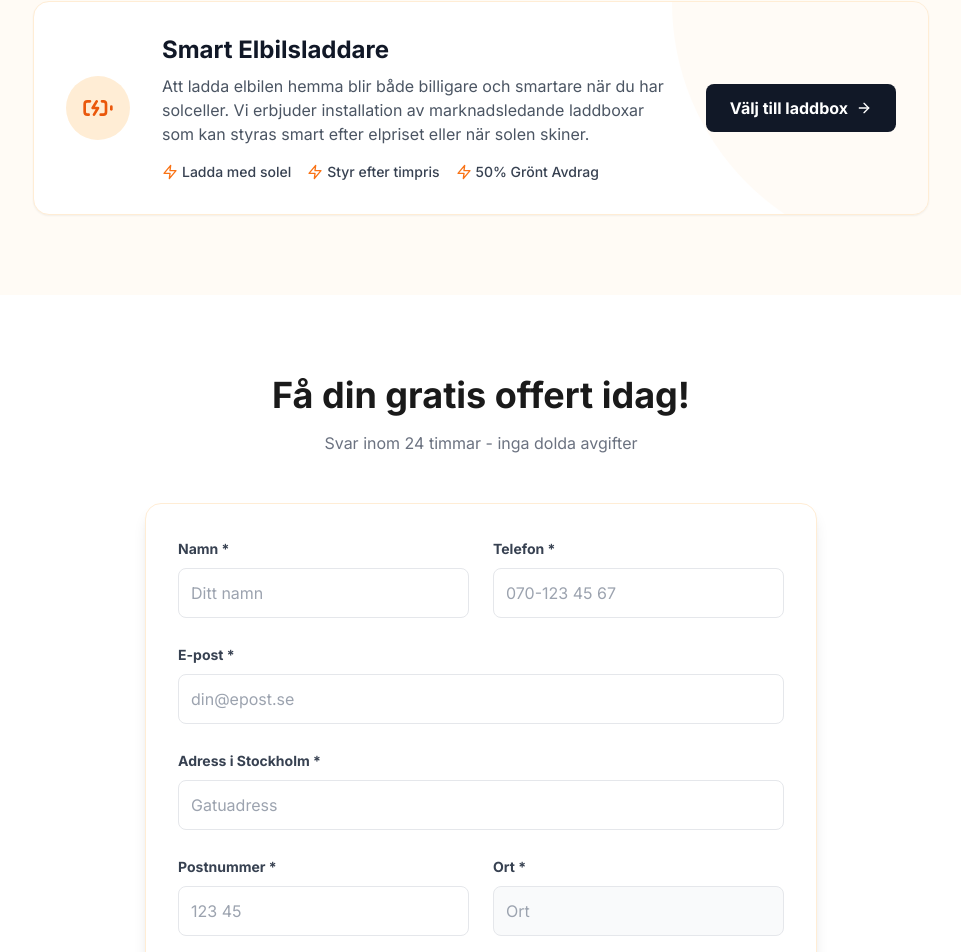
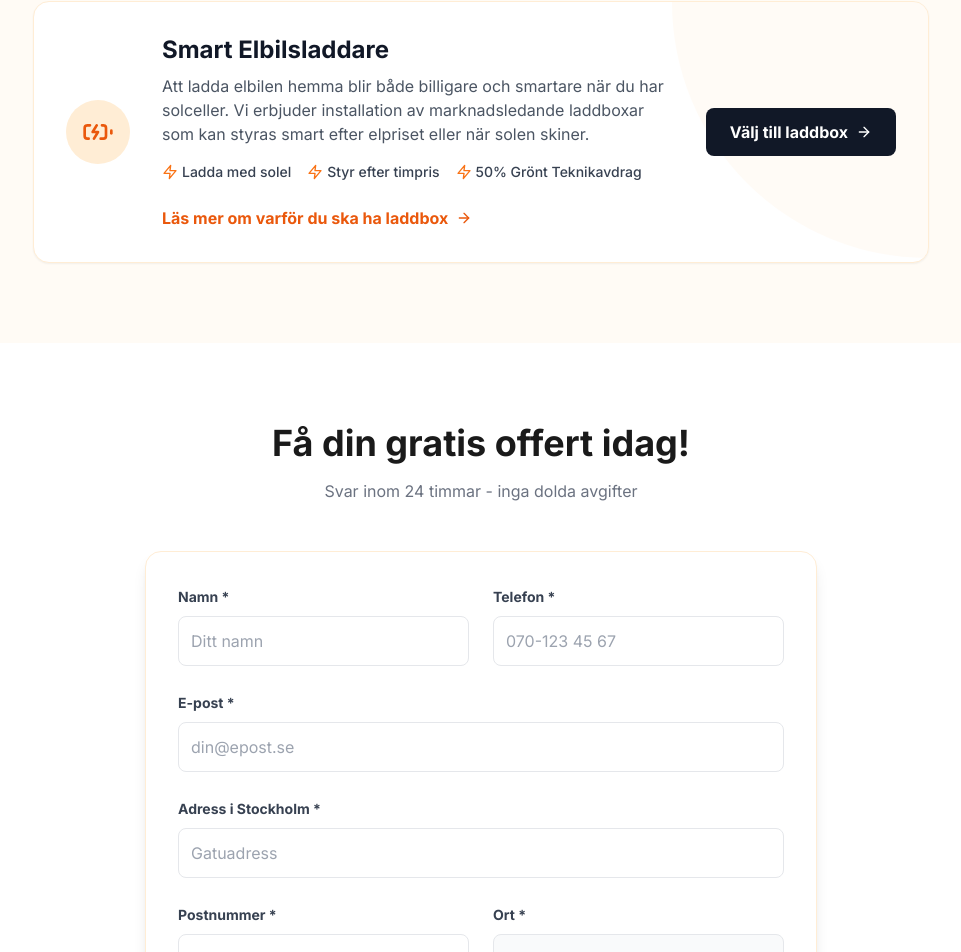
Before and after one commit to Takel-hub/ideal, a React (Vite) app: page /solceller/huddinge in a window 1280 px wide. Shown: the part 5210-6162 px from the top of the page, without its empty margins (159-1120 px from the left). Built offline with nearby package versions, Linux system fonts and the light colour scheme; no server answers.

Commit message:
feat(hero): Update copy based on Grok recommendations & add laddbox link

```diff
--- a/src/components/Hero.tsx
+++ b/src/components/Hero.tsx
@@ -24,15 +24,15 @@ export const Hero = ({ onOpenQuote, onOpenCalculator }: HeroProps) => {
 
                 {/* Headlines */}
                 <h1 className="text-5xl md:text-7xl font-bold text-text leading-tight mb-6">
-                    Släpp in solens kraft i <span>ditt hem!</span>
+                    Solceller, Batteri & Laddbox för <span>Villor i Stockholm</span>
                 </h1>
 
                 <div className="space-y-4 mb-10">
                     <p className="text-2xl md:text-3xl font-bold text-orange-600">
-                        Spara 10 000-30 000 kr/år <span className="text-gray-600 font-normal">med solenergi</span>
+                        Spara 15 000–35 000 kr per år
                     </p>
-                    <p className="text-gray-500 text-lg">
-                        Säkra ditt Gröna Teknikavdrag för 2026. Få upp till 50% skattereduktion direkt på fakturan.
+                    <p className="text-gray-500 text-lg max-w-2xl mx-auto">
+                        Snabb installation av ett lokalt team i Stockholmsområdet. Allt med Grönt Teknikavdrag.
                     </p>
                 </div>
 
--- a/src/components/Packages.tsx
+++ b/src/components/Packages.tsx
@@ -95,11 +95,14 @@ export const Packages = ({ onSelectPackage }: PackagesProps) => {
                         <p className="text-gray-600 mb-4 max-w-xl">
                             Att ladda elbilen hemma blir både billigare och smartare när du har solceller. Vi erbjuder installation av marknadsledande laddboxar som kan styras smart efter elpriset eller när solen skiner.
                         </p>
-                        <div className="flex flex-wrap gap-4 text-sm font-medium text-gray-700">
+                        <div className="flex flex-wrap gap-4 text-sm font-medium text-gray-700 mb-6">
                             <span className="flex items-center gap-1"><Zap className="w-4 h-4 text-orange-500" /> Ladda med solel</span>
                             <span className="flex items-center gap-1"><Zap className="w-4 h-4 text-orange-500" /> Styr efter timpris</span>
-                            <span className="flex items-center gap-1"><Zap className="w-4 h-4 text-orange-500" /> 50% Grönt Avdrag</span>
+                            <span className="flex items-center gap-1"><Zap className="w-4 h-4 text-orange-500" /> 50% Grönt Teknikavdrag</span>
                         </div>
+                        <a href="/laddbox-stockholm" className="inline-flex items-center gap-2 text-orange-600 font-bold hover:text-orange-700 hover:underline">
+                            Läs mer om varför du ska ha laddbox <ArrowRight className="w-4 h-4" />
+                        </a>
                     </div>
 
                     <button
```
